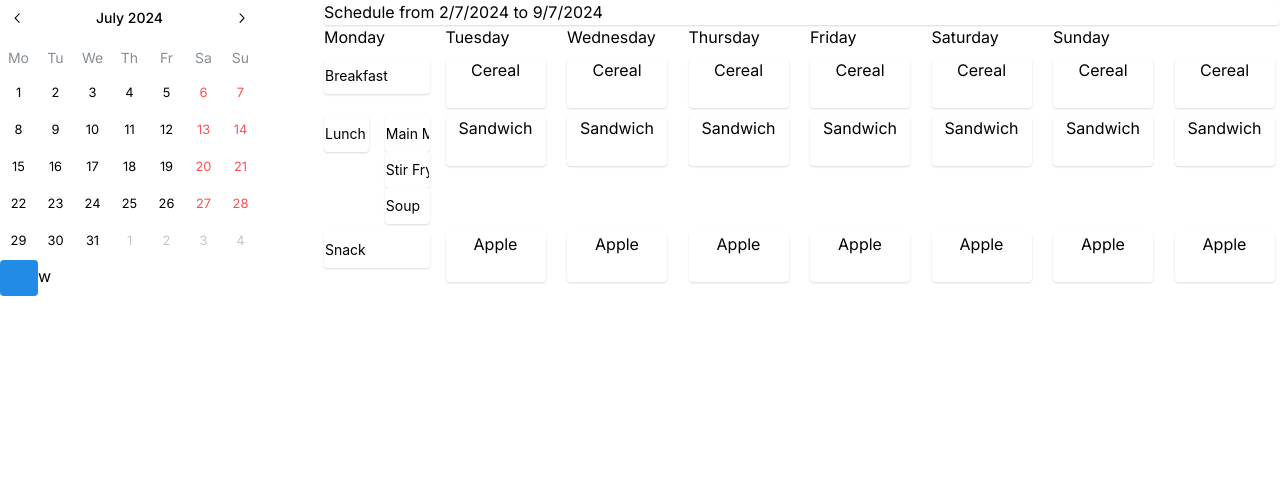
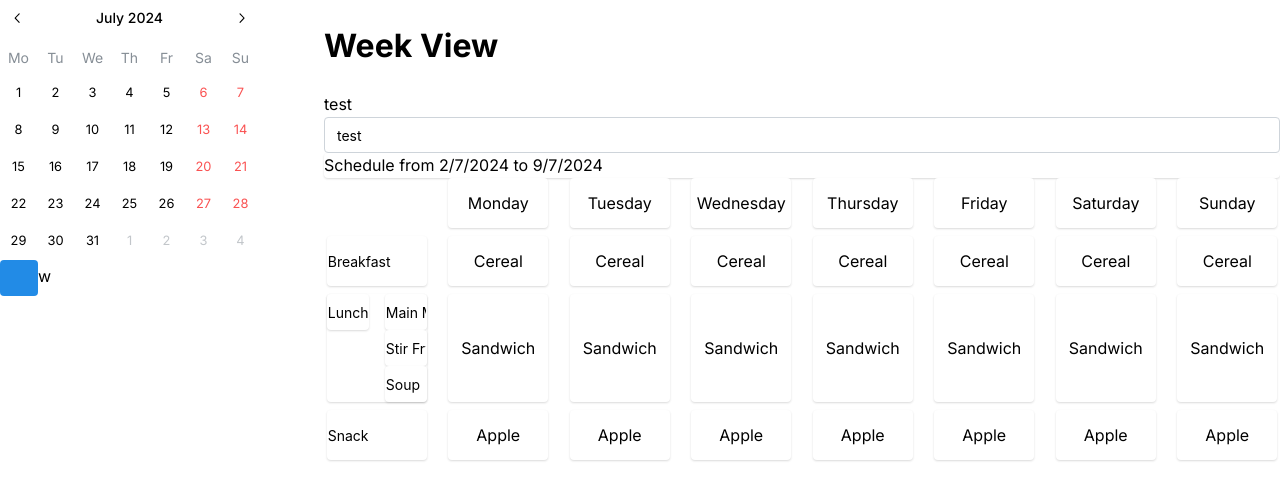
Before and after one commit to legoeruro/do-an-don, a Next.js app: page /schedules/1/edit in a window 1280 px wide. Shown: the top 500 px of the page. Built offline with nearby package versions, Linux system fonts and the light colour scheme.

Commit message:
Finishing WeekView

```diff
--- a/package.json
+++ b/package.json
@@ -22,6 +22,7 @@
     "@types/node": "^20",
     "@types/react": "^18",
     "@types/react-dom": "^18",
+    "@welldone-software/why-did-you-render": "^8.0.3",
     "eslint": "^8",
     "eslint-config-next": "14.2.4",
     "postcss": "^8.4.39",
--- a/src/types/foodSchedulingTypes.tsx
+++ b/src/app/foodSchedulingTypes.tsx
@@ -1,4 +1,5 @@
 type FoodDaySchedule = {
+    date: Date,
     breakfast: Meal,
     lunch: Lunch,
     snack: Meal,
--- a/src/app/schedules/[id]/edit/page.tsx
+++ b/src/app/schedules/[id]/edit/page.tsx
@@ -6,9 +6,10 @@ import { Button, Grid } from '@mantine/core';
 
 import MonthCalendar from '@/components/calendar/MonthCalendar';
 import WeekView from '@/components/calendar/WeekView';
-import { DateInfo } from '@/components/calendar/CalendarComponentTypes';
 
-export default function workspace() {
+import { DateInfo } from '@/types/CalendarComponentTypes';
+
+export default function Workspace() {
     //w = week, m = month
     const [viewType, setViewType] = useState('w');
     const changeViewType = () => {
--- a/src/components/calendar/WeekView.tsx
+++ b/src/components/calendar/WeekView.tsx
@@ -1,10 +1,9 @@
-import { Grid, GridCol, Paper } from '@mantine/core';
-import { useState } from 'react';
+import { Grid, GridCol, Paper, Input } from '@mantine/core';
+import { useState, memo } from 'react';
 
 import { DateInfo, RowHeaderInfo } from '../../types/CalendarComponentTypes';
 import EditableString from '../misc/EditableString';
 
-import classes from './calendarStyles.module.css';
 import Cell from './cells/Cell';
 
 interface weekViewProps {
@@ -12,8 +11,8 @@ interface weekViewProps {
 }
 
 // for large viewports
-export default function WeekView(props: weekViewProps) {
-    const datesData = Array.from({length: 7}, () => mockDaySchedule);
+const WeekView = memo((props: weekViewProps) => {
+    const datesData = Array.from({length: 7}, () => ({...mockDaySchedule, date: new Date(Date.now() + Math.random() * 1000000000)}));
 
     const defaultRowHeaderInfo: RowHeaderInfo = {
         breakfastText: 'Breakfast',
@@ -25,29 +24,49 @@ export default function WeekView(props: weekViewProps) {
     };
 
     const [headerInfo, setHeaderInfo] = useState(defaultRowHeaderInfo);
+    const [testText, setText] = useState("test");
 
-    return (
-        <>
-            <ColTitle dateInfo={props.dateInfo} />
-            <GridOfDates/>
+    // For unnecessary rerendering
+    interface BreakfastProps {
+        breakfastText: string,
+        breakfastMeals: {
+            mealName: string,
+            date: Date
+        }[]
+    }
+    const BreakfastBlock = memo( (props: BreakfastProps) =>
         <Grid columns = {8}>
-                    <Grid.Col span={1}>
-                        <Paper shadow='xs'>
+                <Cell>
                     <EditableString
-                                text={headerInfo.breakfastText}
+                        text={props.breakfastText}
                         onEditText={(newText) => setHeaderInfo({...headerInfo, breakfastText: newText})}
                     />
-                        </Paper>
-                    </Grid.Col>
-                    {...datesData.map(daySchedule =>
-                        <Cell>
-                            {daySchedule.breakfast.mealName}
+                </Cell>
+                {...props.breakfastMeals.map(meal =>
+                    <Cell key={meal.date.toString()}>
+                        {
+                            meal.mealName
+                        }
                     </Cell>
                     )}
         </Grid>
+    , (prevProps, nextProps) => {
+        console.log(prevProps);
+        console.log(nextProps);
+        return (
+         prevProps.breakfastText == nextProps.breakfastText
+         && (prevProps.breakfastMeals.reduce(
+            (acc, meal, index) =>
+            acc && meal.mealName === nextProps.breakfastMeals[index].mealName, true))
+        )
+        }
+    );
 
+
+
+    const LunchBlock = memo( () =>
         <Grid columns = {8}>
-                <Grid.Col span={1}>
+                <Cell>
                     <Grid columns = {2}>
                         <Grid.Col span={1}>
                             <Paper shadow='xs'>
@@ -78,73 +97,103 @@ export default function WeekView(props: weekViewProps) {
                             </Paper>
                         </Grid.Col>
                     </Grid>
-                </Grid.Col>
+                </Cell>
                 {...datesData.map(daySchedule =>
-                        <Cell>
-                            {elementFromLunch(daySchedule.lunch)}
+                        <Cell key={daySchedule.date.toString()}>
+                            <ElementFromLunch lunch={daySchedule.lunch}/>
                         </Cell>
                 )}
             </Grid>
+    )
 
+    const SnackBlock = memo( () =>
         <Grid columns = {8}>
-                <Grid.Col span={1}>
-                    <Paper shadow='xs'>
+            <Cell>
                     <EditableString
                         text={headerInfo.snackText}
                         onEditText={(newText) => setHeaderInfo({...headerInfo, snackText: newText})}
                     />
-                    </Paper>
-                </Grid.Col>
+            </Cell>
             {...datesData.map(daySchedule =>
-                            <Cell>
+                        <Cell key={daySchedule.date.toString()}>
                             {daySchedule.snack.mealName}
                         </Cell>
             )}
         </Grid>
+    )
+
+    return (
+        <>
+        <div>
+            <h1>Week View</h1>
+            test
+            <Input
+                value={testText}
+                onChange={(event) => setText(event.currentTarget.value)}
+            />
+        </div>
+            <ColTitle dateInfo={props.dateInfo} />
+            <GridOfDates isBeginningSpaced={true}/>
+
+            <BreakfastBlock
+                breakfastText={headerInfo.breakfastText}
+                breakfastMeals={datesData.map(daySchedule => ({mealName: daySchedule.breakfast.mealName, date: daySchedule.date}))}
+            />
+            <LunchBlock/>
+            <SnackBlock/>
         </>
 
     );
-}
+});
 
 
 
-const ColTitle = ({dateInfo, }: {dateInfo: DateInfo}) => {
+const ColTitle = memo(({dateInfo, }: {dateInfo: DateInfo}) => {
     return (
         <Paper shadow='xs'>
             Schedule from {dateInfo.from.toLocaleDateString("vi-VN")} to {dateInfo.to.toLocaleDateString("vi-VN")}
         </Paper>
     )
-}
+})
 
 const datesOfWeek = ['Monday', 'Tuesday', 'Wednesday', 'Thursday', 'Friday', 'Saturday', 'Sunday']
 // defaults to monday as starting date
-const GridOfDates = () => {
+
+interface gridDateProps {
+    isBeginningSpaced: boolean
+}
+const GridOfDates = memo((props: gridDateProps) => {
     return (
         <Grid columns = {8}>
-            {...datesOfWeek.map(day => <GridCol span={1}>{day}</GridCol>)}
+            {props.isBeginningSpaced && <GridCol span={1}></GridCol>}
+            {...datesOfWeek.map(day => <Cell key={day}>{day}</Cell>)}
         </Grid>)
+})
+
+interface elementFromLunchProps {
+    lunch: Lunch
 }
-
-const elementFromLunch = (lunch: Lunch) => {
+const ElementFromLunch = memo((props: elementFromLunchProps) => {
     return (
         <>
-        {lunch.is3Course &&
+        {props.lunch.is3Course &&
             <>
-                {lunch.mainMeal.mealName}
+                {props.lunch.mainMeal.mealName}
             </>
         }
-        {!lunch.is3Course &&
+        {!props.lunch.is3Course &&
             <>
-                {lunch.mainMeal.mealName}
-                {lunch.stirFry?.mealName}
-                {lunch.soup?.mealName }
+                {props.lunch.mainMeal.mealName}
+                {props.lunch.stirFry?.mealName}
+                {props.lunch.soup?.mealName }
             </>
         }
         </>
     )
-}
+})
 
 const mockDaySchedule:FoodDaySchedule = {
+    date: new Date(),
     breakfast: {
         mealId: '1',
         mealName: 'Cereal',
@@ -164,3 +213,6 @@ const mockDaySchedule:FoodDaySchedule = {
         mealType: ['snack']
     }
 }
+
+
+export default WeekView;
--- a/src/components/calendar/calendarStyles.module.css
+++ b/src/components/calendar/calendarStyles.module.css
@@ -1,5 +1,12 @@
+.paperInCell {
+  display: flex;
+  min-height: 50px;
+  width: 100px;
+  justify-content: center;
+  align-items: center;
+}
+
 .gridCell {
-  height: 50px;
-  width: 100px;
-  text-align: center;
+  display: flex;
+  justify-content: center;
 }
--- a/src/components/calendar/cells/Cell.tsx
+++ b/src/components/calendar/cells/Cell.tsx
@@ -5,12 +5,13 @@ import React from "react";
 
 interface CellsProps {
     children?: React.ReactNode,
+    key?: string
 }
 
 export default function Cell(props: CellsProps) {
     return (
-        <Grid.Col span={1} >
-            <Paper shadow='xs' className={classes.gridCell}>
+        <Grid.Col span={1} className = {classes.gridCell}>
+            <Paper shadow='xs' className={classes.paperInCell}>
                 {props.children}
             </Paper>
         </Grid.Col>
```
Also changed, not shown: 1 other file (tests, documents, lock files or other folders). Lines whose indentation alone changed are shown as unchanged.
